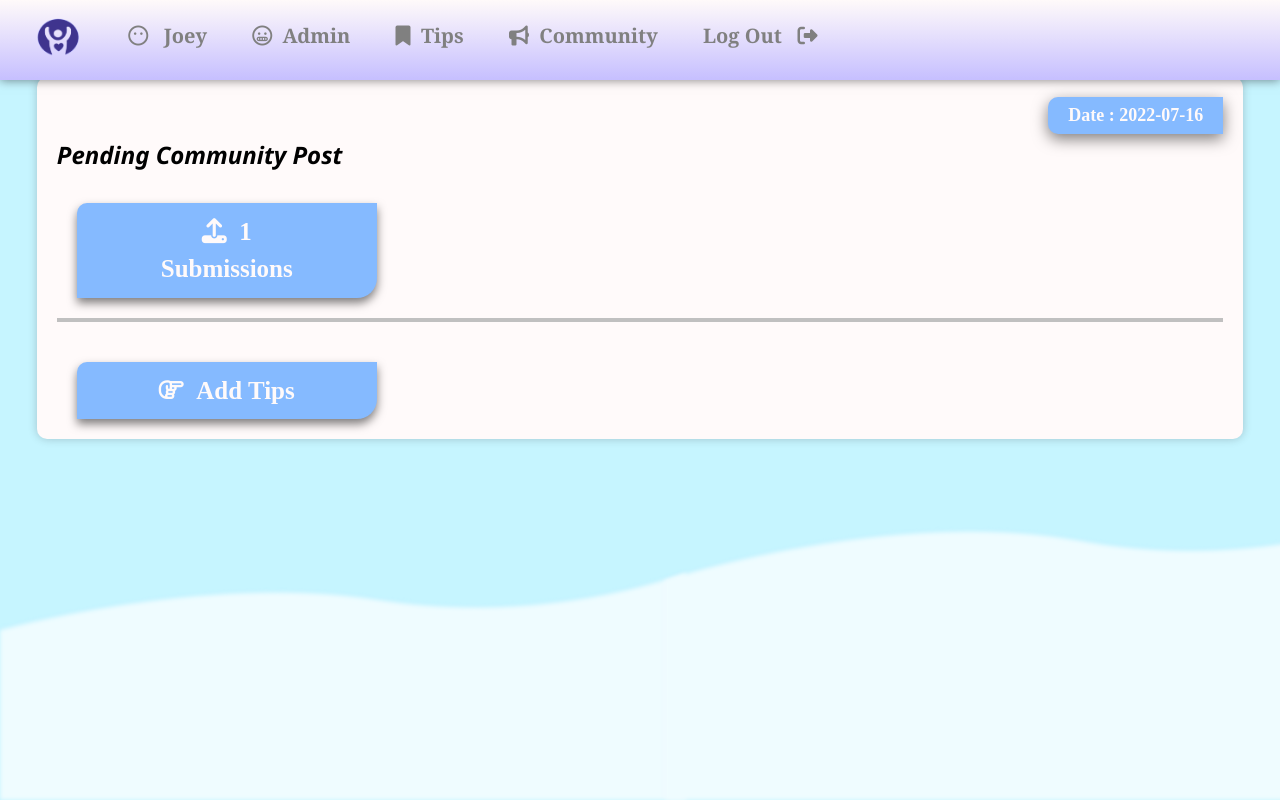
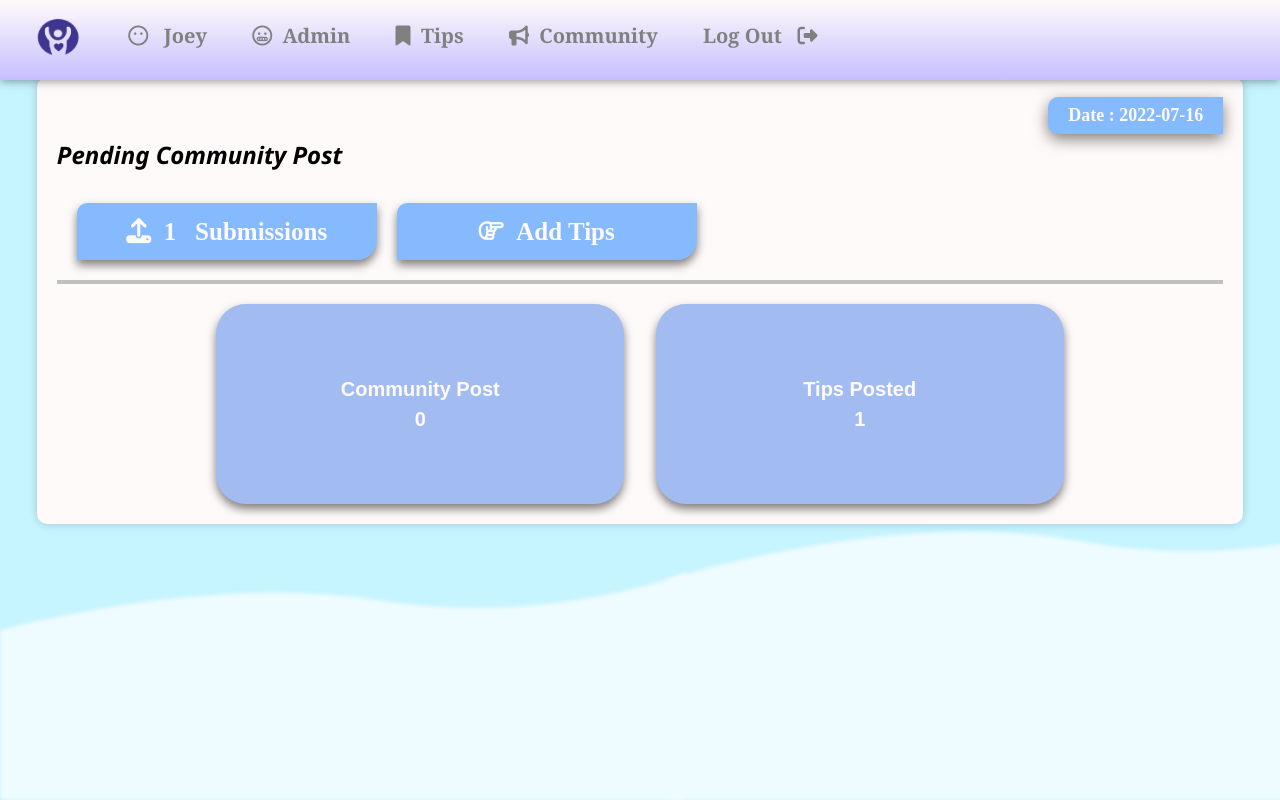
Before and after one commit to DamienTan01/Wellness-App, a PHP site: page /TweenWeb/Home.php in a window 1280 px wide. Run offline with PHP 8.4, Linux system fonts and the light colour scheme; a user stored in the database is signed in; data comes from the database, SQL or seed files in the repository; some libraries are stand-ins or nearby versions.

Commit message:
Update Home.php

```diff
--- a/WebPHPCode/Home.php
+++ b/WebPHPCode/Home.php
@@ -96,6 +96,20 @@
 				box-shadow:0 5px 10px #0080FF;
 			}
 
+			.analysis
+			{
+				width: 35%;
+				height: 200px;
+				font-family:Arial;
+				font-size:20px;
+				background-color: #A2BCF2;
+				border-radius:30px;
+				color:snow;
+				outline:none;
+				border:none;
+				box-shadow:0 5px 10px rgba(0,0,0,0.5);
+			}
+
 		</style>
 	</head>
 
@@ -104,10 +118,6 @@
 			<div class = "wrap">
 				<?PHP
 					$DATETIME = date("Y-m-d");
-					$TodayTotal = 0;
-					$YesterdayTotal = 0;
-					$LastWeekTotal = 0;
-					$AllTotal = 0;
 
 					echo "<div class = 'dttm'>";
 						echo "<span>Date : " .$DATETIME. "</span>";
@@ -117,17 +127,30 @@
 				<br>
 
 				<h3>Pending Community Post</h3>
-			<?php
-				$result = mysqli_query($connected,"select * FROM community WHERE com_status = 'Pending'");
-				$rowcount = mysqli_num_rows($result);
 
-				echo "<a href = 'Approval.php'><button class = 'rpt_btn' style = 'width: 300px;'><i class = '	fas fa-upload'></i>&nbsp;&nbsp;<b>".$rowcount." <br> Submissions</b></button></a>";
-			?>
+				<?php
+					$result = mysqli_query($connected,"select * FROM community WHERE com_status = 'Pending'");
+					$rowcount = mysqli_num_rows($result);
+
+					echo "<a href = 'Community.php'><button class = 'rpt_btn' style = 'width: 300px;'><i class = '	fas fa-upload'></i>&nbsp;&nbsp;<b>".$rowcount." &nbsp; Submissions</b></button></a>";
+					echo "<a href = 'Tips.php'><button class = 'rpt_btn' style = 'width: 300px;'><i class = 'far fa-hand-point-right'></i>&nbsp;&nbsp;<b>Add Tips</b></button></a>";
+				?>
+
 				<hr style = "border:2px solid silver;">
 
-				<?PHP
-					echo "<a href = 'AddTip.php'><button class = 'rpt_btn' style = 'width: 300px;'><i class = 'far fa-hand-point-right'></i>&nbsp;&nbsp;<b>Add Tips</b></button></a>";
+				<div style = "text-align:center;">
+				<?php
+					$result = mysqli_query($connected,"select * FROM community WHERE com_status = 'Approve'");
+					$rowcount = mysqli_num_rows($result);
+
+					echo "<button class = 'analysis'><b>Community Post<br>".$rowcount."</b></button>";
+
+					$result2 = mysqli_query($connected,"select * FROM tips ");
+					$rowcount2 = mysqli_num_rows($result2);
+
+					echo "&nbsp;&nbsp;&nbsp;&nbsp;&nbsp;&nbsp;<button class = 'analysis'><b>Tips Posted<br>".$rowcount2."</b></button>";
 				?>
+				</div>
 			</div>
 		</div>
 	</body>
```
